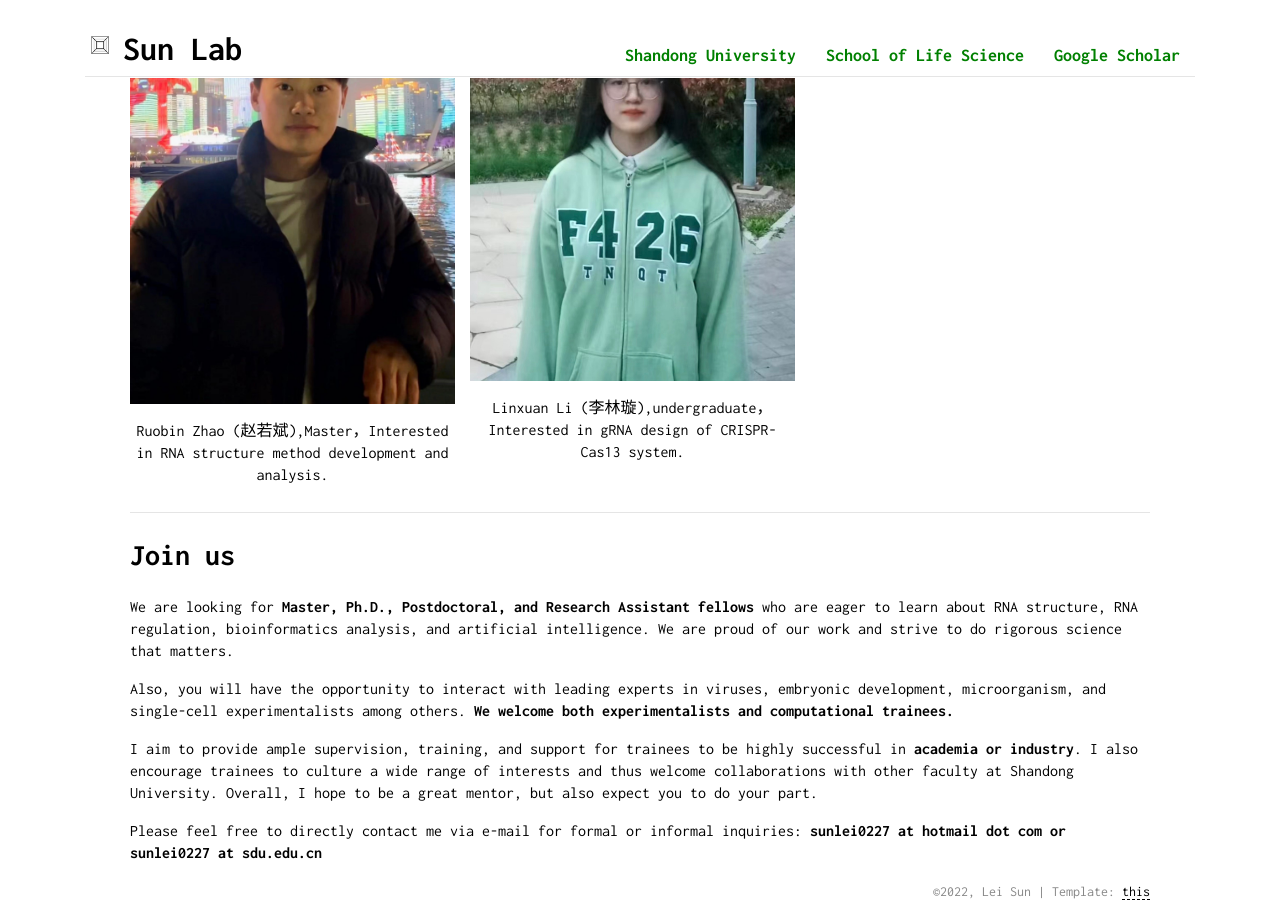
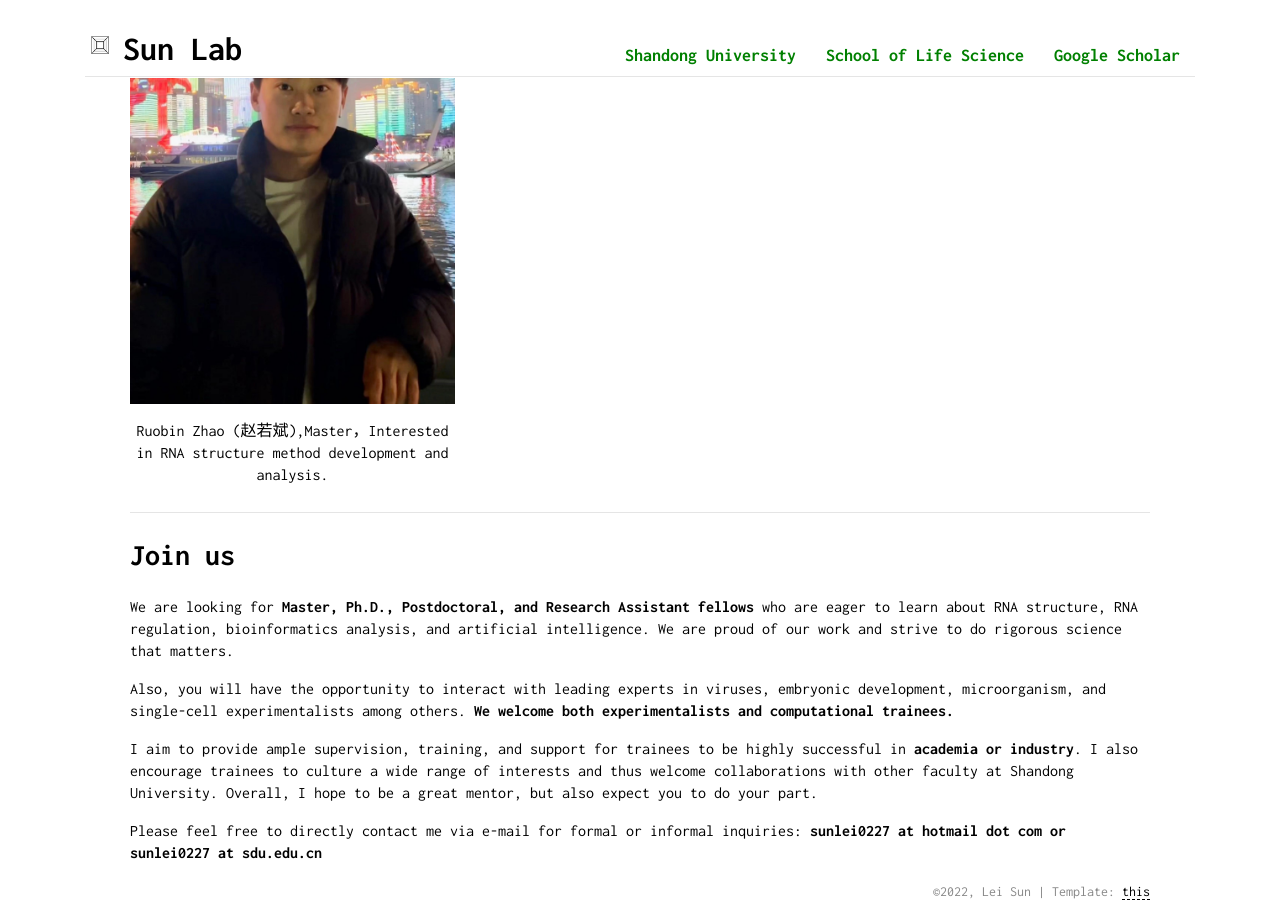
Before and after one commit to sunlei0227/sunlei0227.github.io, a Jekyll site: the page index.html, which Jekyll copies as it is, in a window 1280 px wide and 900 px high, scrolled down 5841 px. Built offline with Jekyll 4.4.1, drawn with Linux system fonts in a browser that asks for light colours; comment, search, counter and statistics services are not loaded.

Commit message:
Update index.html

```diff
--- a/index.html
+++ b/index.html
@@ -183,6 +183,7 @@
             <h2>What's New</h2>
 
             <p>
+
                 <strong>[Apr. 2023]</strong> Dr. Sun gave an invited virtual talk to the <a href="https://mp.weixin.qq.com/s/tX_2aNVmwmFmZrc8jWxLDg" target="_blank">Daxue Club</a> about RNA structurome and AI improving drug development.<br />
                 <strong>[Apr. 2023]</strong> Ruobin Zhao joined our lab, welcome，Ruobin！<br />
                 <strong>[Apr. 2023]</strong> Chengqian Wang joined our lab, welcome，Chengqian！<br />
@@ -571,7 +572,7 @@
                         </div>
                     </div>
 
-                 <div class="col-md-4 col-sm-4 col-xs-12">
+   <!--                 <div class="col-md-4 col-sm-4 col-xs-12">
                         <p></p>
                         <div class="row">
                             <div class="col-md-12 col-sm-12 col-xs-12" style="padding-left: 0">
@@ -584,7 +585,7 @@
                         </div>
                     </div>
 
-       <!--              <div class="col-md-4 col-sm-4 col-xs-12">
+                  <div class="col-md-4 col-sm-4 col-xs-12">
                         <p></p>
                         <div class="row">
                             <div class="col-md-12 col-sm-12 col-xs-12" style="padding-left: 0">
```
